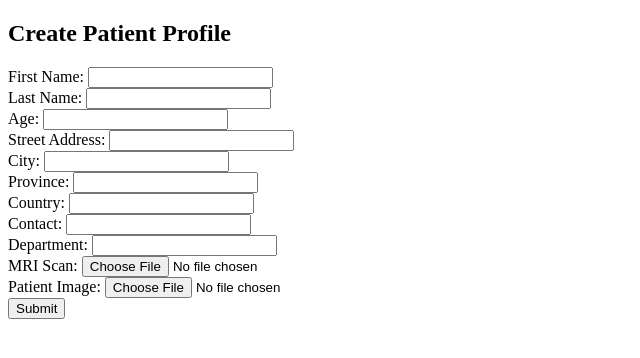
After one commit to Banshaj-Paudel/Project-Gehen, a Flask app: page /create in a window 1280 px wide. The commit adds this page. Shown: the top 358 px of the page, without its empty margins (0-640 px from the left). Run offline with Flask 3, Linux system fonts and the light colour scheme.

Commit message:
Create Patient Profile
Create a form to submit patient's information and updated backend system to handle the incoming information along with managing the file upload functionality for incoming images.

```diff
--- a/backend/app.py
+++ b/backend/app.py
@@ -83,14 +83,6 @@ def dashboard():
     # Check if the user_auth cookie is present and valid
     check_authentication()
 
-    # Retrieve all patient profiles from the database
-    db = mysql.connector.connect(
-        host=DB_HOST,
-        user=DB_USER,
-        password=DB_PASSWORD,
-        database=DB_NAME
-    )
-
     return render_template('dashboard.html')
 
 
@@ -101,5 +93,61 @@ def logout():
     response.delete_cookie('user_auth')
     return response
 
+@app.route('/create')
+def create():
+    # Check if the user_auth cookie is present and valid
+    check_authentication()
+
+    return render_template('create.html')
+
+@app.route('/create_submit', methods=['POST'])
+def create_submit():
+    # Check if the user_auth cookie is present and valid
+    check_authentication()
+
+    # Connect to database
+    db = mysql.connector.connect(
+        host=DB_HOST,
+        user=DB_USER,
+        password=DB_PASSWORD,
+        database=DB_NAME
+    )
+
+    # Get the form data
+    fname = request.form['first_name']
+    lname = request.form['last_name']
+    age = request.form['age']
+    street = request.form['street_address']
+    city = request.form['city']
+    province = request.form['province']
+    contact = request.form['contact']
+    country = request.form['country']
+    department = request.form['department']
+    mri_scan = request.files['mri_scan']
+    patient_image = request.files['patient_image']
+
+    # Check if files are uploaded and save them to the server
+    if mri_scan and patient_image:
+        # Ensure the upload folder exists
+        if not os.path.exists(app.config['UPLOAD_FOLDER']):
+            os.makedirs(app.config['UPLOAD_FOLDER'])
+
+   # Save the uploaded files with secure filenames
+    mri_scan_path = os.path.join(app.config['UPLOAD_FOLDER'], secure_filename(mri_scan.filename))
+    patient_image_path = os.path.join(app.config['UPLOAD_FOLDER'], secure_filename(patient_image.filename))
+    mri_scan.save(mri_scan_path)
+    patient_image.save(patient_image_path)
+
+    # Insert the data into the database
+    cursor = db.cursor()
+    query = "INSERT INTO patient_profiles (first_name, last_name, age, street_address, city, province, contact, country, department, mri_scan_path, patient_image_path) VALUES (%s, %s, %s, %s, %s, %s, %s, %s, %s, %s,%s)"
+    values = (fname, lname, age, street, city, province, contact, country, department, mri_scan_path, patient_image_path)
+    cursor.execute(query, values)
+    db.commit()
+    cursor.close()
+    db.close()
+
+    return redirect(url_for('dashboard'))
+
 if __name__ == '__main__':
     app.run(debug=True)
--- /dev/null
+++ b/backend/templates/create.html
@@ -0,0 +1,45 @@
+<!DOCTYPE html>
+<html>
+<head>
+    <title>Create Patient Profile</title>
+</head>
+<body>
+    <h2>Create Patient Profile</h2>
+    <form method="POST" action="{{ url_for('create_submit') }}" enctype="multipart/form-data">
+        <label for="first_name">First Name:</label>
+        <input type="text" id="first_name" name="first_name" required><br>
+
+        <label for="last_name">Last Name:</label>
+        <input type="text" id="last_name" name="last_name" required><br>
+
+        <label for="age">Age:</label>
+        <input type="number" id="age" name="age" required><br>
+
+        <label for="street_address">Street Address:</label>
+        <input type="text" id="street_address" name="street_address"><br>
+
+        <label for="city">City:</label>
+        <input type="text" id="city" name="city"><br>
+
+        <label for="province">Province:</label>
+        <input type="text" id="province" name="province"><br>
+
+        <label for="country">Country:</label>
+        <input type="text" id="country" name="country"><br>
+
+        <label for="contact">Contact:</label>
+        <input type="text" id="contact" name="contact" required><br>
+
+        <label for="department">Department:</label>
+        <input type="text" id="department" name="department"><br>
+
+        <label for="mri_scan">MRI Scan:</label>
+        <input type="file" id="mri_scan" name="mri_scan" accept=".jpg, .jpeg, .png"><br>
+
+        <label for="patient_image">Patient Image:</label>
+        <input type="file" id="patient_image" name="patient_image" accept=".jpg, .jpeg, .png"><br>
+
+        <input type="submit" value="Submit">
+    </form>
+</body>
+</html>
--- a/backend/templates/dashboard.html
+++ b/backend/templates/dashboard.html
@@ -6,6 +6,7 @@
 </head>
 <body>
     <h2>Dashboard</h2>
+    <button><a href="/create">Create Profile</a></button>
     <button><a href="/logout">Logout</a></button>
 </body>
 </html>
```
Also changed, not shown: 1 other file.
